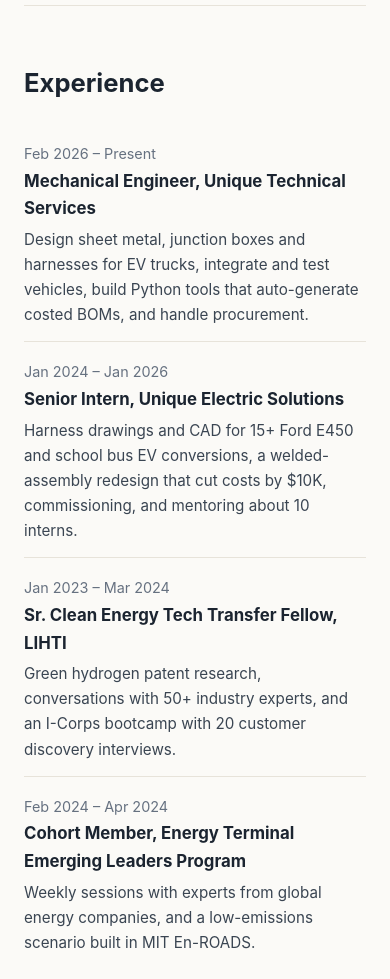
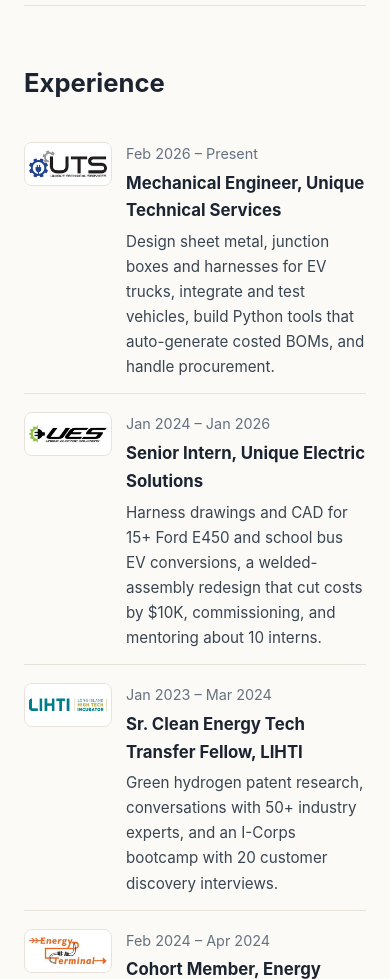
Before and after one commit to sahilaggarwaleng-dev/portfolio, a plain HTML site: page index.html in a window 390 px wide. Shown: the part 7260-8239 px from the top of the page. Drawn offline with Linux system fonts and the light colour scheme.

Commit message:
Add company logos to home experience summary
Co-Authored-By: Claude Opus 5.5 <noreply@anthropic.com>
Claude-Session: https://claude.ai/code/session_01QMu2Z4EqaTLqAz725Qqsfs

```diff
--- a/index.html
+++ b/index.html
@@ -153,21 +153,25 @@
       <h2>Experience</h2>
       <div class="exp-summary">
         <div class="exp-row">
+          <img class="exp-logo" src="images/logos/uts.png" width="160" height="80" loading="lazy" alt="Unique Technical Services logo">
           <div><h3>Mechanical Engineer, Unique Technical Services</h3>
             <p>Design sheet metal, junction boxes and harnesses for EV trucks, integrate and test vehicles, build Python tools that auto-generate costed BOMs, and handle procurement.</p></div>
           <div class="meta">Feb 2026 &ndash; Present</div>
         </div>
         <div class="exp-row">
+          <img class="exp-logo" src="images/logos/ues.png" width="160" height="80" loading="lazy" alt="Unique Electric Solutions logo">
           <div><h3>Senior Intern, Unique Electric Solutions</h3>
             <p>Harness drawings and CAD for 15+ Ford E450 and school bus EV conversions, a welded-assembly redesign that cut costs by $10K, commissioning, and mentoring about 10 interns.</p></div>
           <div class="meta">Jan 2024 &ndash; Jan 2026</div>
         </div>
         <div class="exp-row">
+          <img class="exp-logo" src="images/logos/lihti.png" width="160" height="80" loading="lazy" alt="Long Island High Tech Incubator (LIHTI) logo">
           <div><h3>Sr. Clean Energy Tech Transfer Fellow, LIHTI</h3>
             <p>Green hydrogen patent research, conversations with 50+ industry experts, and an I-Corps bootcamp with 20 customer discovery interviews.</p></div>
           <div class="meta">Jan 2023 &ndash; Mar 2024</div>
         </div>
         <div class="exp-row">
+          <img class="exp-logo" src="images/logos/energy-terminal.png" width="160" height="80" loading="lazy" alt="Energy Terminal logo">
           <div><h3>Cohort Member, Energy Terminal Emerging Leaders Program</h3>
             <p>Weekly sessions with experts from global energy companies, and a low-emissions scenario built in MIT En-ROADS.</p></div>
           <div class="meta">Feb 2024 &ndash; Apr 2024</div>
--- a/style.css
+++ b/style.css
@@ -83,14 +83,16 @@ header.site nav a:hover { color: var(--text); text-decoration: none; }
 
 /* Experience summary (home) */
 .exp-summary { display: grid; gap: 4px; }
-.exp-row { display: grid; grid-template-columns: 1fr auto; gap: 24px; padding: 14px 0; border-bottom: 1px solid var(--line); }
+.exp-row { display: grid; grid-template-columns: 112px 1fr auto; gap: 20px; align-items: center; padding: 14px 0; border-bottom: 1px solid var(--line); }
+.exp-logo { width: 112px; height: 56px; object-fit: contain; border-radius: 8px; border: 1px solid var(--line); background: #fff; }
 .exp-row:last-child { border-bottom: 0; }
 .exp-row h3 { margin: 0 0 4px; font-size: 1.05rem; }
 .exp-row p { margin: 0; color: var(--body); font-size: 0.95rem; }
 .exp-row .meta { color: var(--muted); font-size: 0.9rem; white-space: nowrap; }
 @media (max-width: 560px) {
-  .exp-row { grid-template-columns: 1fr; gap: 2px; }
-  .exp-row .meta { order: -1; }
+  .exp-row { grid-template-columns: 88px 1fr; gap: 4px 14px; align-items: start; }
+  .exp-logo { width: 88px; height: 44px; grid-row: span 2; }
+  .exp-row .meta { grid-column: 2; grid-row: 1; }
 }
 .exp-full { border-top: 0; padding-top: 8px; }
 .job-card {
```
